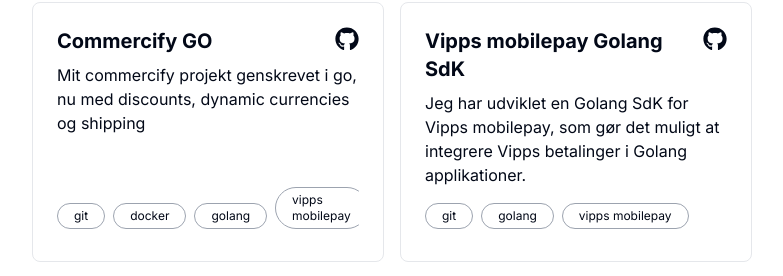
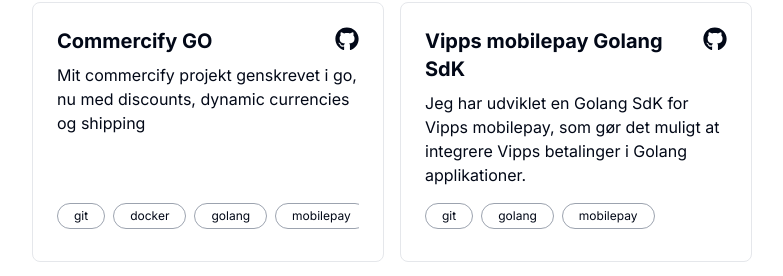
Before and after one commit to gustaavik/portfolio2, a Next.js app: page / in a window 1280 px wide. Shown: the part 1886-2162 px from the top of the page, without its empty margins (248-1031 px from the left). Built offline with nearby package versions, Linux system fonts and the light colour scheme.

Commit message:
Update project tags and rename "Bror Hjemmeside" to "Johansplace" in portfolio

```diff
--- a/app/page.tsx
+++ b/app/page.tsx
@@ -57,7 +57,7 @@
     title: "Commercify GO",
     description:
       "Mit commercify projekt genskrevet i go, nu med discounts, dynamic currencies og shipping",
-    tags: ["git", "docker", "golang", "vipps mobilepay"],
+    tags: ["git", "docker", "golang", "mobilepay", "postgresql"],
     github: "https://github.com/zenfulcode/commercifygo",
     year: "2025",
   },
@@ -65,7 +65,7 @@
     title: "Vipps mobilepay Golang SdK",
     description:
       "Jeg har udviklet en Golang SdK for Vipps mobilepay, som gør det muligt at integrere Vipps betalinger i Golang applikationer.",
-    tags: ["git", "golang", "vipps mobilepay"],
+    tags: ["git", "golang", "mobilepay"],
     github: "https://github.com/gkhaavik/vipps-mobilepay-sdk",
     year: "2025",
   },
@@ -81,6 +81,7 @@
       "git",
       "docker",
       "commercify",
+      "mysql",
     ],
     link: "https://hotelhunger.nu",
     year: "2024",
@@ -98,7 +99,6 @@
       "shadcn",
       "git",
       "mobilepay",
-      "stripe",
     ],
     link: "https://commercify.app",
     github: "https://github.com/Zenfulcode/Commercify",
@@ -122,7 +122,7 @@
     year: "2024",
   },
   {
-    title: "Bror Hjemmeside",
+    title: "Johansplace",
     description:
       "Dette er en hjemmeside som jeg lavede for min bror, som er musikere. Meget unik hjemmeside!",
     tags: ["sveltekit", "typescript", "tailwindcss", "git"],
```
